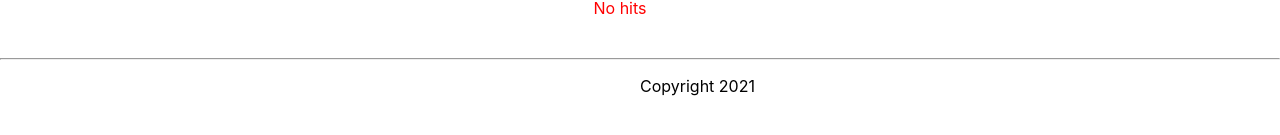
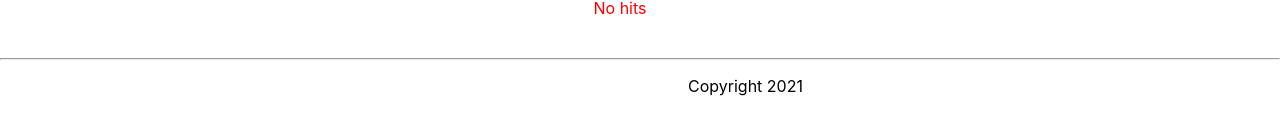
Before and after one commit to Mkhaan97/ReactProjekt, a React (Create React App) app: page / in a window 1280 px wide. Shown: the part 351-486 px from the top of the page. Built offline with nearby package versions, Linux system fonts and the light colour scheme.

Commit message:
Klar med CSS

```diff
--- a/src/components/Styling/formStyle.css
+++ b/src/components/Styling/formStyle.css
@@ -17,13 +17,6 @@
     flex-direction: row;
     justify-content: center;
 }
-
-/* #content-wrapper-for-li {
-    display: flex;
-    flex-direction: row;
-    justify-content: space-evenly;
-
-} */
 
 #search-title {
     color:black;
@@ -62,13 +55,9 @@ h1{
 
 #movie {
     margin-left:100px;
-    /* margin:0.5rem; */
-    /* display: flex;
-    justify-items: center;
-    align-items: center; */
 }
 
 
 #footer-text {
-    margin-left:40rem;
+    margin-left:43rem;
 }
```
